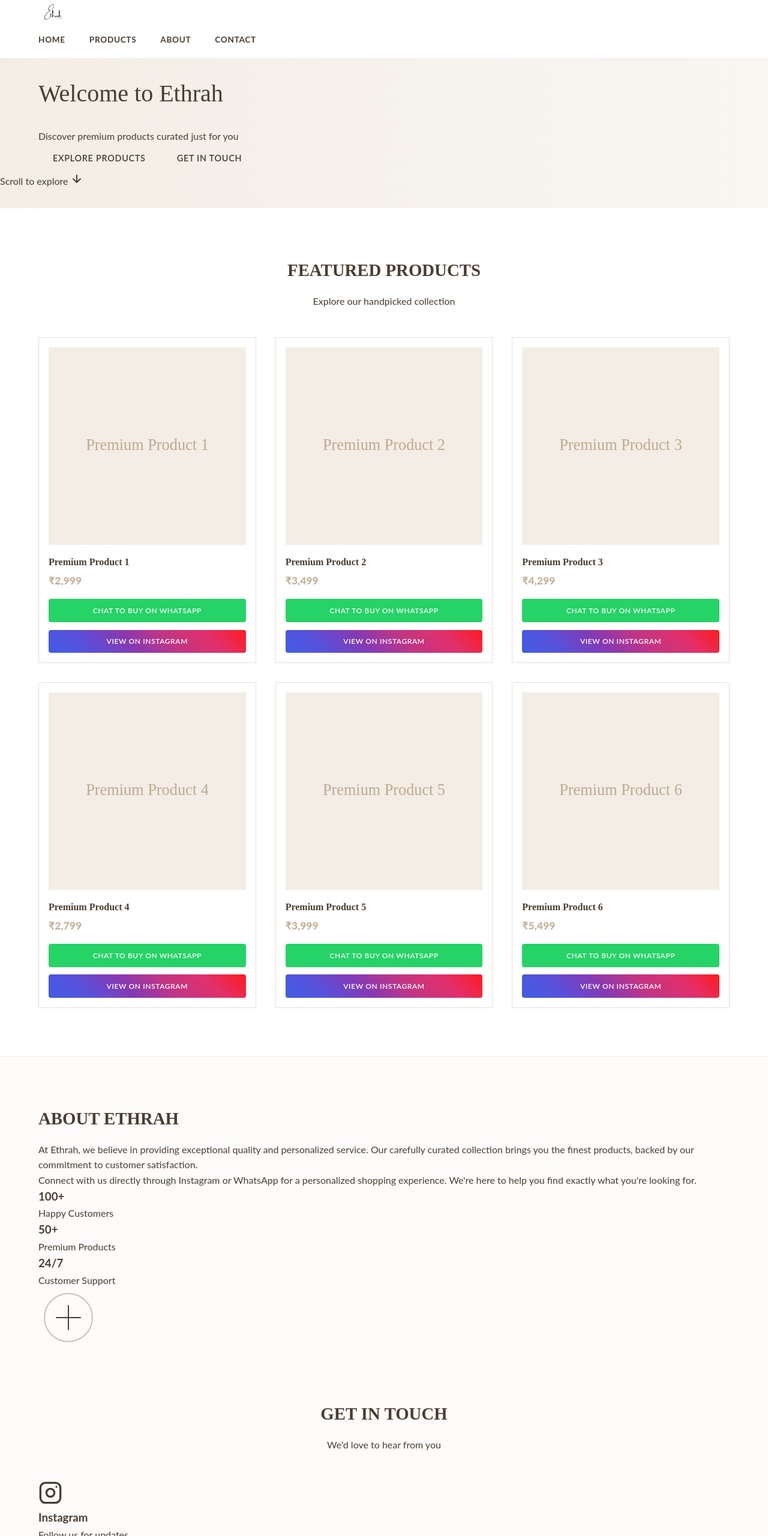
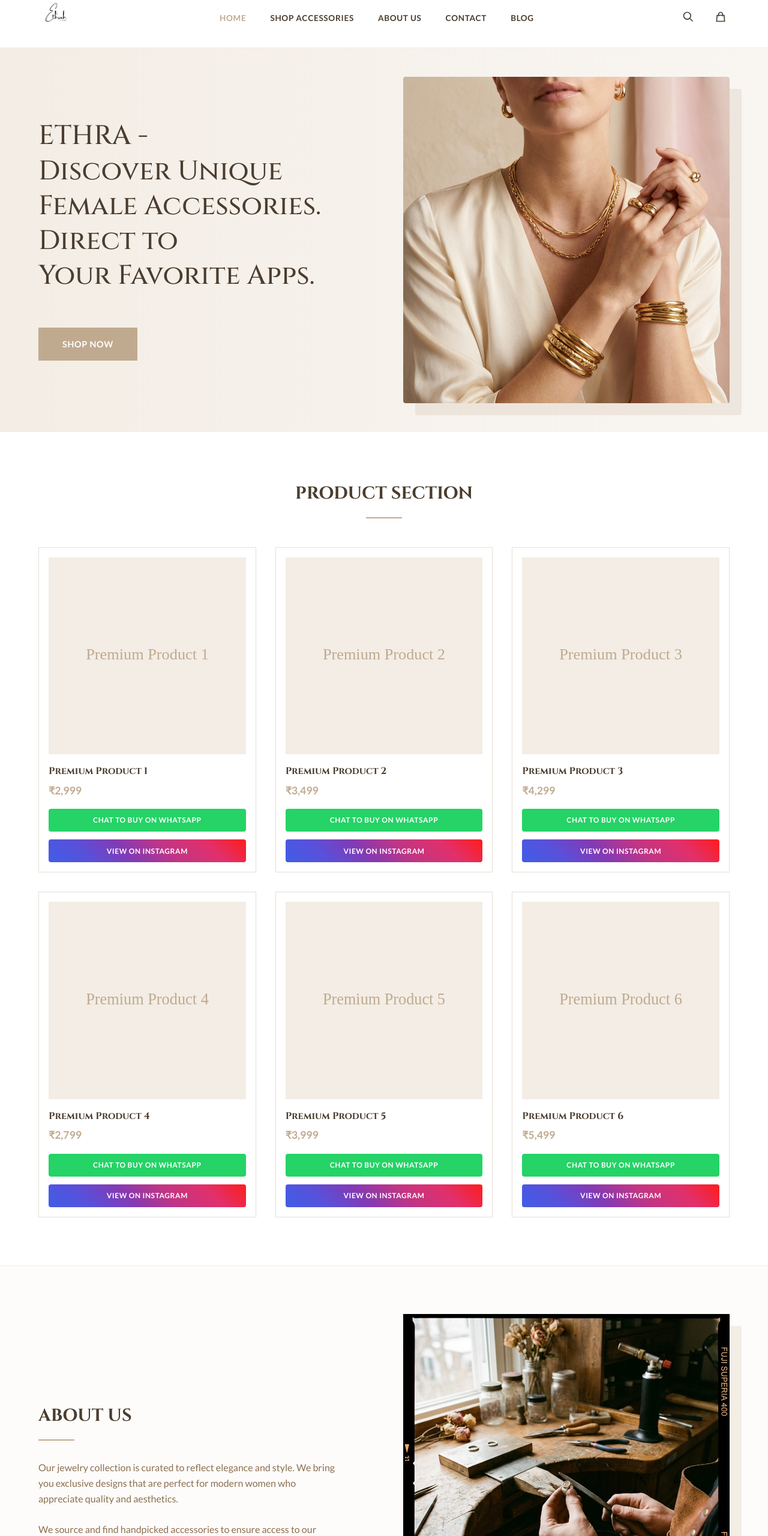
Before and after one commit to Devadathappu/ethrah, a website built with Vite: page index.html in a window 1280 px wide. Shown: the part 20-2580 px from the top of the page at 60% size. Built offline with nearby package versions, Linux system fonts and the light colour scheme; files whose address does not match are found by name.

Commit message:
Fix layout alignment and image paths: Hero flexbox, correct images

```diff
--- a/index.html
+++ b/index.html
@@ -4,19 +4,15 @@
 <head>
   <meta charset="UTF-8">
   <meta name="viewport" content="width=device-width, initial-scale=1.0">
+  <title>Ethrah - Premium Accessories</title>
+  <meta name="description" content="Elegant female accessories delivered directly to your favorite apps.">
 
-  <!-- SEO Meta Tags -->
-  <title>Ethrah - Premium Shopping Experience</title>
-  <meta name="description"
-    content="Discover premium products at Ethrah. Shop our curated collection and connect with us on Instagram or WhatsApp for personalized service.">
-  <meta name="keywords" content="ethrah, shopping, premium products, online store">
-  <meta name="author" content="Ethrah">
-
-  <!-- Open Graph Meta Tags -->
-  <meta property="og:title" content="Ethrah - Premium Shopping Experience">
-  <meta property="og:description" content="Discover premium products at Ethrah. Shop our curated collection.">
+  <!-- Open Graph / Facebook -->
   <meta property="og:type" content="website">
   <meta property="og:url" content="https://ethrah.in">
+  <meta property="og:title" content="Ethrah - Premium Accessories">
+  <meta property="og:description" content="Elegant female accessories delivered directly to your favorite apps.">
+  <meta property="og:image" content="/logo.png">
 
   <!-- Favicon -->
   <link rel="icon" type="image/png" href="/logo.png">
@@ -24,7 +20,8 @@
   <!-- Google Fonts -->
   <link rel="preconnect" href="https://fonts.googleapis.com">
   <link rel="preconnect" href="https://fonts.gstatic.com" crossorigin>
-  <link href="https://fonts.googleapis.com/css2?family=Inter:wght@300;400;500;600;700;800&display=swap"
+  <link
+    href="https://fonts.googleapis.com/css2?family=Cinzel:wght@400;500;600;700&family=Lato:wght@300;400;700&display=swap"
     rel="stylesheet">
 
   <!-- Stylesheets -->
@@ -35,20 +32,35 @@
 <body>
   <!-- Navigation -->
   <nav class="navbar">
-    <div class="container">
-      <div class="nav-content">
+    <div class="container nav-container">
+      <div class="nav-left">
         <a href="/" class="logo">
-          <img src="/logo.png" alt="Ethrah Logo">
+          <img src="/logo.png" alt="Ethra">
         </a>
-
-        <div class="nav-links">
-          <a href="#home" class="nav-link">Home</a>
-          <a href="#products" class="nav-link">Products</a>
-          <a href="#about" class="nav-link">About</a>
-          <a href="#contact" class="nav-link">Contact</a>
       </div>
 
-        <button class="mobile-menu-btn" aria-label="Toggle menu">
+      <div class="nav-center">
+        <ul class="nav-links">
+          <li><a href="#home" class="nav-link active">Home</a></li>
+          <li><a href="#products" class="nav-link">Shop Accessories</a></li>
+          <li><a href="#about" class="nav-link">About Us</a></li>
+          <li><a href="#contact" class="nav-link">Contact</a></li>
+          <li><a href="#" class="nav-link">Blog</a></li>
+        </ul>
+      </div>
+
+      <div class="nav-right">
+        <button class="icon-btn" aria-label="Search">
+          <svg width="20" height="20" fill="none" stroke="currentColor" stroke-width="2" viewBox="0 0 24 24">
+            <path d="M21 21l-6-6m2-5a7 7 0 11-14 0 7 7 0 0114 0z"></path>
+          </svg>
+        </button>
+        <button class="icon-btn" aria-label="Cart">
+          <svg width="20" height="20" fill="none" stroke="currentColor" stroke-width="2" viewBox="0 0 24 24">
+            <path d="M16 11V7a4 4 0 00-8 0v4M5 9h14l1 12H4L5 9z"></path>
+          </svg>
+        </button>
+        <button class="mobile-menu-btn" aria-label="Menu">
           <span></span>
           <span></span>
           <span></span>
@@ -60,157 +72,115 @@
   <!-- Mobile Menu -->
   <div class="mobile-menu">
     <a href="#home" class="mobile-nav-link">Home</a>
-    <a href="#products" class="mobile-nav-link">Products</a>
-    <a href="#about" class="mobile-nav-link">About</a>
+    <a href="#products" class="mobile-nav-link">Shop Accessories</a>
+    <a href="#about" class="mobile-nav-link">About Us</a>
     <a href="#contact" class="mobile-nav-link">Contact</a>
+    <a href="#" class="mobile-nav-link">Blog</a>
   </div>
 
   <!-- Hero Section -->
   <section id="home" class="hero">
-    <div class="hero-background"></div>
-    <div class="container">
+    <div class="container hero-container">
       <div class="hero-content">
-        <h1 class="hero-title">
-          Welcome to <span class="gradient-text">Ethrah</span>
-        </h1>
-        <p class="hero-subtitle">
-          Discover premium products curated just for you
-        </p>
-        <div class="hero-cta">
-          <a href="#products" class="btn btn-primary">Explore Products</a>
-          <a href="#contact" class="btn btn-secondary">Get in Touch</a>
+        <h1 class="hero-title">ETHRA - <br>Discover Unique<br>Female Accessories. Direct to<br>Your Favorite Apps.</h1>
+        <a href="#products" class="btn btn-primary shop-now-btn">SHOP NOW</a>
       </div>
+      <div class="hero-image-wrapper">
+        <img src="/hero-image.png" alt="Elegant Jewelry" class="hero-img">
       </div>
-    </div>
-    <div class="scroll-indicator">
-      <span>Scroll to explore</span>
-      <svg width="20" height="20" viewBox="0 0 20 20" fill="none">
-        <path d="M10 4V16M10 16L4 10M10 16L16 10" stroke="currentColor" stroke-width="2" stroke-linecap="round"
-          stroke-linejoin="round" />
-      </svg>
     </div>
   </section>
 
-  <!-- Featured Products Section -->
+  <!-- Product Section -->
   <section id="products" class="products-section">
     <div class="container">
       <div class="section-header">
-        <h2 class="section-title">Featured Products</h2>
-        <p class="section-subtitle">Explore our handpicked collection</p>
+        <h2 class="section-title">PRODUCT SECTION</h2>
+        <div class="divider"></div>
       </div>
 
-      <div id="products-grid" class="products-grid">
-        <!-- Products will be dynamically inserted here -->
+      <div class="products-grid" id="products-grid">
+        <!-- Products injected by JS -->
       </div>
     </div>
   </section>
 
   <!-- About Section -->
   <section id="about" class="about-section">
-    <div class="container">
-      <div class="about-content">
+    <div class="container about-container">
       <div class="about-text">
-          <h2 class="section-title">About Ethrah</h2>
-          <p class="about-description">
-            At Ethrah, we believe in providing exceptional quality and personalized service.
-            Our carefully curated collection brings you the finest products, backed by our
-            commitment to customer satisfaction.
+        <h2 class="section-title text-left">ABOUT US</h2>
+        <div class="divider-left"></div>
+        <p class="about-desc">
+          Our jewelry collection is curated to reflect elegance and style.
+          We bring you exclusive designs that are perfect for modern women who appreciate quality and aesthetics.
+          <br><br>
+          We source and find handpicked accessories to ensure access to our members.
         </p>
-          <p class="about-description">
-            Connect with us directly through Instagram or WhatsApp for a personalized shopping
-            experience. We're here to help you find exactly what you're looking for.
-          </p>
-          <div class="about-stats">
-            <div class="stat">
-              <h3 class="stat-number">100+</h3>
-              <p class="stat-label">Happy Customers</p>
       </div>
-            <div class="stat">
-              <h3 class="stat-number">50+</h3>
-              <p class="stat-label">Premium Products</p>
-            </div>
-            <div class="stat">
-              <h3 class="stat-number">24/7</h3>
-              <p class="stat-label">Customer Support</p>
-            </div>
-          </div>
-        </div>
-        <div class="about-image">
-          <div class="image-placeholder">
-            <svg width="100" height="100" viewBox="0 0 100 100" fill="none">
-              <circle cx="50" cy="50" r="40" stroke="currentColor" stroke-width="2" opacity="0.3" />
-              <path d="M50 30V70M30 50H70" stroke="currentColor" stroke-width="2" stroke-linecap="round" />
-            </svg>
-          </div>
-        </div>
+      <div class="about-image-wrapper">
+        <img src="/about-image.png" alt="About Ethra" class="about-img">
       </div>
     </div>
   </section>
 
-  <!-- Contact Section -->
-  <section id="contact" class="contact-section">
+  <!-- Footer/Contact Section -->
+  <footer id="contact" class="main-footer">
     <div class="container">
-      <div class="section-header">
-        <h2 class="section-title">Get in Touch</h2>
-        <p class="section-subtitle">We'd love to hear from you</p>
-      </div>
-
-      <div class="contact-methods">
-        <a href="javascript:void(0)" id="instagram-link" class="contact-card instagram-card">
-          <div class="contact-icon">
-            <svg width="40" height="40" viewBox="0 0 24 24" fill="none">
-              <rect x="2" y="2" width="20" height="20" rx="5" stroke="currentColor" stroke-width="2" />
-              <circle cx="12" cy="12" r="4" stroke="currentColor" stroke-width="2" />
-              <circle cx="18" cy="6" r="1" fill="currentColor" />
+      <div class="footer-grid">
+        <!-- Brand/Social -->
+        <div class="footer-col brand-col">
+          <img src="/logo.png" alt="Ethra" class="footer-logo">
+          <div class="social-icons">
+            <a href="javascript:void(0)" id="footer-instagram" class="social-icon">
+              <svg width="20" height="20" viewBox="0 0 24 24" fill="none" stroke="currentColor" stroke-width="2">
+                <rect x="2" y="2" width="20" height="20" rx="5" />
+                <path d="M16 11.37A4 4 0 1 1 12.63 8 4 4 0 0 1 16 11.37z" />
+                <line x1="17.5" y1="6.5" x2="17.51" y2="6.5" />
               </svg>
-          </div>
-          <h3>Instagram</h3>
-          <p>Follow us for updates</p>
             </a>
-
-        <a href="javascript:void(0)" id="whatsapp-link" class="contact-card whatsapp-card">
-          <div class="contact-icon">
-            <svg width="40" height="40" viewBox="0 0 24 24" fill="none">
+            <a href="javascript:void(0)" id="footer-whatsapp" class="social-icon">
+              <svg width="20" height="20" viewBox="0 0 24 24" fill="none" stroke="currentColor" stroke-width="2">
                 <path
-                d="M17.472 14.382c-.297-.149-1.758-.867-2.03-.967-.273-.099-.471-.148-.67.15-.197.297-.767.966-.94 1.164-.173.199-.347.223-.644.075-.297-.15-1.255-.463-2.39-1.475-.883-.788-1.48-1.761-1.653-2.059-.173-.297-.018-.458.13-.606.134-.133.298-.347.446-.52.149-.174.198-.298.298-.497.099-.198.05-.371-.025-.52-.075-.149-.669-1.612-.916-2.207-.242-.579-.487-.5-.669-.51-.173-.008-.371-.01-.57-.01-.198 0-.52.074-.792.372-.272.297-1.04 1.016-1.04 2.479 0 1.462 1.065 2.875 1.213 3.074.149.198 2.096 3.2 5.077 4.487.709.306 1.262.489 1.694.625.712.227 1.36.195 1.871.118.571-.085 1.758-.719 2.006-1.413.248-.694.248-1.289.173-1.413-.074-.124-.272-.198-.57-.347m-5.421 7.403h-.004a9.87 9.87 0 01-5.031-1.378l-.361-.214-3.741.982.998-3.648-.235-.374a9.86 9.86 0 01-1.51-5.26c.001-5.45 4.436-9.884 9.888-9.884 2.64 0 5.122 1.03 6.988 2.898a9.825 9.825 0 012.893 6.994c-.003 5.45-4.437 9.884-9.885 9.884m8.413-18.297A11.815 11.815 0 0012.05 0C5.495 0 .16 5.335.157 11.892c0 2.096.547 4.142 1.588 5.945L.057 24l6.305-1.654a11.882 11.882 0 005.683 1.448h.005c6.554 0 11.89-5.335 11.893-11.893a11.821 11.821 0 00-3.48-8.413z"
-                fill="currentColor" />
+                  d="M21 11.5a8.38 8.38 0 0 1-.9 3.8 8.5 8.5 0 0 1-7.6 4.7 8.38 8.38 0 0 1-3.8-.9L3 21l1.9-5.7a8.38 8.38 0 0 1-.9-3.8 8.5 8.5 0 0 1 4.7-7.6 8.38 8.38 0 0 1 3.8-.9h.5a8.48 8.48 0 0 1 8 8v.5z" />
               </svg>
-          </div>
-          <h3>WhatsApp</h3>
-          <p>Chat with us directly</p>
             </a>
           </div>
         </div>
-  </section>
 
-  <!-- Footer -->
-  <footer class="footer">
-    <div class="container">
-      <div class="footer-content">
-        <div class="footer-brand">
-          <h3 class="logo-text">Ethrah</h3>
-          <p>Premium shopping experience</p>
+        <!-- Contact Us -->
+        <div class="footer-col">
+          <h4>CONTACT US</h4>
+          <ul class="footer-list">
+            <li><a href="mailto:contact@ethra.in">contact@ethra.in</a></li>
+            <li><a href="tel:+918086487723">+91 8086487723</a></li>
+          </ul>
         </div>
 
-        <div class="footer-links">
-          <div class="footer-column">
-            <h4>Quick Links</h4>
-            <a href="#home">Home</a>
-            <a href="#products">Products</a>
-            <a href="#about">About</a>
-            <a href="#contact">Contact</a>
+        <!-- Shipping Info -->
+        <div class="footer-col">
+          <h4>SHIPPING INFO</h4>
+          <ul class="footer-list">
+            <li><a href="#">Delivery Delivery</a></li>
+            <li><a href="#">Shipping Info</a></li>
+            <li><a href="#">Delivery Options</a></li>
+          </ul>
         </div>
 
-          <div class="footer-column">
-            <h4>Connect</h4>
-            <a href="javascript:void(0)" id="footer-instagram">Instagram</a>
-            <a href="javascript:void(0)" id="footer-whatsapp">WhatsApp</a>
-          </div>
+        <!-- FAQ/Legal -->
+        <div class="footer-col">
+          <h4>FAQ</h4>
+          <ul class="footer-list">
+            <li><a href="#">What is your return policy?</a></li>
+            <li><a href="#">How can we help?</a></li>
+            <li><a href="#">Shipping info</a></li>
+            <li><a href="#">Privacy Policy</a></li>
+          </ul>
         </div>
       </div>
 
-      <div class="footer-bottom">
-        <p>&copy; 2026 Ethrah. All rights reserved.</p>
+      <div class="footer-bottom-bar">
+        <p>&copy; 2026 Ethra. All rights reserved.</p>
       </div>
     </div>
   </footer>
--- a/styles/main.css
+++ b/styles/main.css
@@ -38,6 +38,7 @@ body {
   max-width: var(--container-width);
   margin: 0 auto;
   padding: 0 1.5rem;
+  width: 100%;
 }
 
 a {
@@ -58,7 +59,7 @@ ul {
   z-index: 1000;
   background: white;
   border-bottom: 1px solid #f3ede5;
-  padding: 1.2rem 0;
+  padding: 1rem 0;
 }
 
 .nav-container {
@@ -69,12 +70,18 @@ ul {
 
 /* Logo */
 .logo img {
-  height: 50px;
+  height: 60px;
   /* Adjusted size */
   width: auto;
 }
 
-/* Links */
+/* Links (Centered) */
+.nav-center {
+  flex: 1;
+  display: flex;
+  justify-content: center;
+}
+
 .nav-links {
   display: flex;
   gap: 2.5rem;
@@ -98,8 +105,9 @@ ul {
 /* Icons on right */
 .nav-right {
   display: flex;
-  gap: 1rem;
+  gap: 1.5rem;
   align-items: center;
+  justify-content: flex-end;
 }
 
 .icon-btn {
@@ -150,6 +158,10 @@ ul {
   .mobile-menu-btn {
     display: flex;
   }
+
+  .nav-center {
+    display: none;
+  }
 }
 
 /* ============================================
@@ -157,25 +169,27 @@ ul {
    ============================================ */
 .hero {
   background: linear-gradient(to right, #f3ede5 0%, #f9f6f2 100%);
-  padding: 2rem 0;
+  padding: 0;
+  min-height: 80vh;
+  display: flex;
+  align-items: center;
 }
 
 .hero-container {
-  max-width: var(--container-width);
-  margin: 0 auto;
-  display: grid;
-  grid-template-columns: 1.2fr 1fr;
-  /* Image wider */
+  display: flex;
+  flex-direction: row;
   align-items: center;
+  justify-content: space-between;
   gap: 4rem;
-  padding: 0 1.5rem;
+  padding: 3rem 1.5rem;
 }
 
 .hero-image-wrapper {
+  flex: 1;
   position: relative;
-  /* Make image visually intriguing */
   border-radius: 4px;
   overflow: hidden;
+  box-shadow: 20px 20px 0px rgba(192, 170, 143, 0.2);
 }
 
 .hero-img {
@@ -186,33 +200,33 @@ ul {
 }
 
 .hero-content {
+  flex: 1;
   text-align: left;
 }
 
 .hero-title {
   font-family: var(--font-serif);
-  font-size: 2.5rem;
+  font-size: 2.8rem;
   font-weight: 500;
-  /* Lighter font weight for elegance */
   color: var(--color-text-dark);
   line-height: 1.3;
   margin-bottom: 2rem;
 }
 
-@media (max-width: 768px) {
+@media (max-width: 900px) {
   .hero-container {
-    grid-template-columns: 1fr;
+    flex-direction: column;
     text-align: center;
-    gap: 2rem;
+    gap: 3rem;
   }
 
   .hero-content {
-    text-align: center;
     order: 2;
   }
 
   .hero-image-wrapper {
     order: 1;
+    width: 100%;
   }
 }
 
@@ -260,13 +274,14 @@ ul {
 }
 
 .about-container {
-  display: grid;
-  grid-template-columns: 1fr 1fr;
+  display: flex;
+  flex-direction: row;
   align-items: center;
   gap: 4rem;
 }
 
 .about-text {
+  flex: 1;
   text-align: left;
 }
 
@@ -284,8 +299,8 @@ ul {
 }
 
 .about-image-wrapper {
+  flex: 1;
   box-shadow: 20px 20px 0px #f3ede5;
-  /* Offset background style */
 }
 
 .about-img {
@@ -294,9 +309,9 @@ ul {
   display: block;
 }
 
-@media (max-width: 768px) {
+@media (max-width: 900px) {
   .about-container {
-    grid-template-columns: 1fr;
+    flex-direction: column;
   }
 
   .about-text {
@@ -305,7 +320,16 @@ ul {
 
   .about-image-wrapper {
     order: 1;
+    width: 100%;
     margin-bottom: 2rem;
+  }
+
+  .divider-left {
+    margin: 0 auto 2rem;
+  }
+
+  .about-text {
+    text-align: center;
   }
 }
 
@@ -326,7 +350,7 @@ ul {
 }
 
 .footer-logo {
-  height: 40px;
+  height: 50px;
   margin-bottom: 1.5rem;
 }
 
@@ -360,7 +384,7 @@ ul {
   color: var(--color-text-light);
 }
 
-@media (max-width: 900px) {
+@media (max-width: 1024px) {
   .footer-grid {
     grid-template-columns: 1fr 1fr;
   }
@@ -377,12 +401,4 @@ ul {
     flex-direction: column;
     align-items: center;
   }
-
-  .divider-left {
-    margin: 0 auto 2rem;
-  }
-
-  .text-left {
-    text-align: center;
-  }
 }
```
Also changed, not shown: public/about-image.png (added), public/hero-image.png (added). Lines whose indentation alone changed are shown as unchanged.
